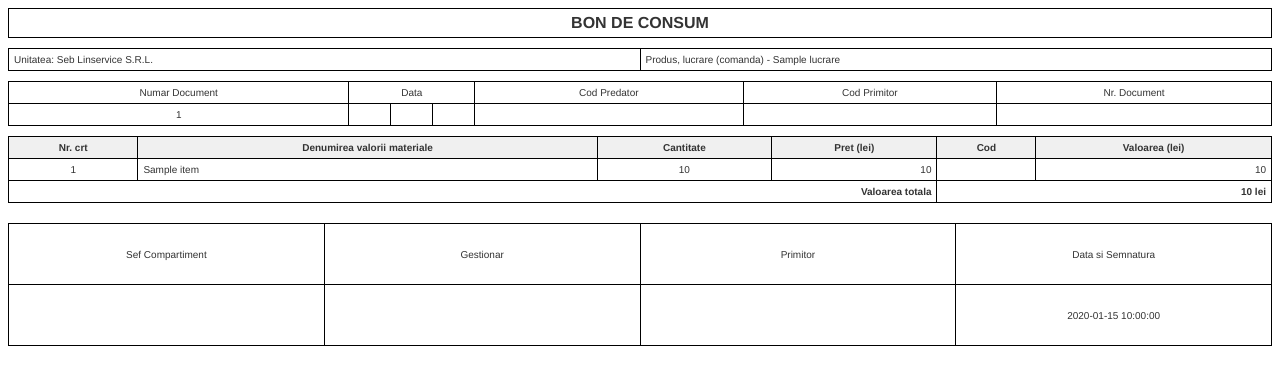
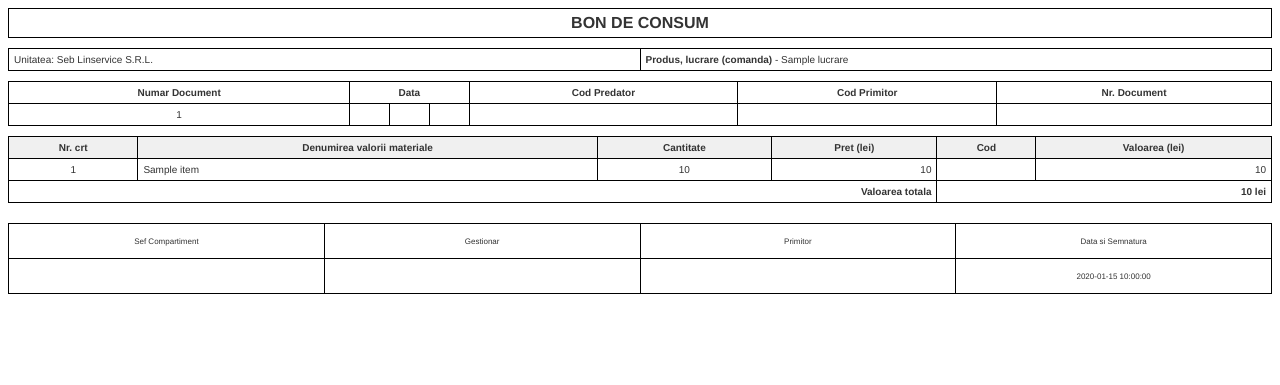
Before and after one commit to DrgDodge/app_report, a Flask app: template src/routes/templates/invoice_template.html in a window 1280 px wide. Shown: the top 385 px of the page. Run offline with Flask 3, Linux system fonts and the light colour scheme; the template is opened without the code that fills it: most values are stand-ins (such as "Sample title", 1, 10 or a date in 2020).

Commit message:
V0.9.44 - Beautify the invoice

```diff
--- a/src/routes/templates/invoice_template.html
+++ b/src/routes/templates/invoice_template.html
@@ -61,17 +61,19 @@
         .items-table th {
             background-color: #f0f0f0;
             text-align: center;
+            font-weight: bold;
         }
         .footer-table {
             width: 100%;
             border-collapse: collapse;
             margin-top: 20px;
+            font-size: 8px;
         }
         .footer-table td {
             border: 1px solid #000;
-            padding: 5px;
+            padding: 2px;
             text-align: center;
-            height: 50px;
+            height: 30px;
         }
     </style>
 </head>
@@ -86,12 +88,12 @@
         <table class="upper-table">
             <tr>
                 <td style="width: 50%;">Unitatea: Seb Linservice S.R.L.</td>
-                <td style="width: 50%;">Produs, lucrare (comanda) - {{ invoice.lucrare }}</td>
+                <td style="width: 50%;"><strong>Produs, lucrare (comanda)</strong> - {{ invoice.lucrare }}</td>
             </tr>
         </table>
 
         <table class="details-table">
-            <tr>
+            <tr style="font-weight: bold;">
                 <td colspan="1">Numar Document</td>
                 <td colspan="3">Data</td>
                 <td colspan="1">Cod Predator</td>
```
